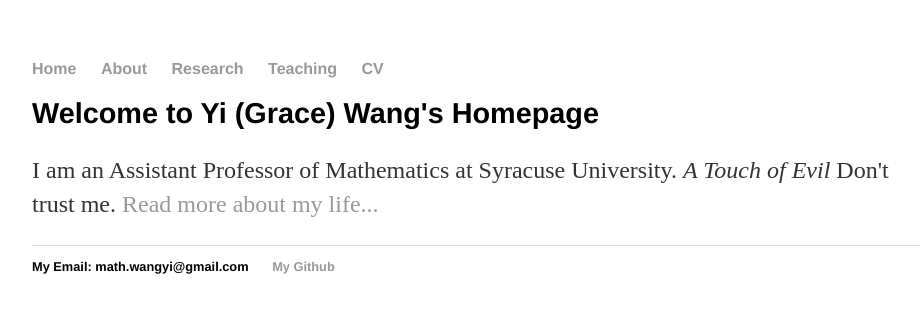
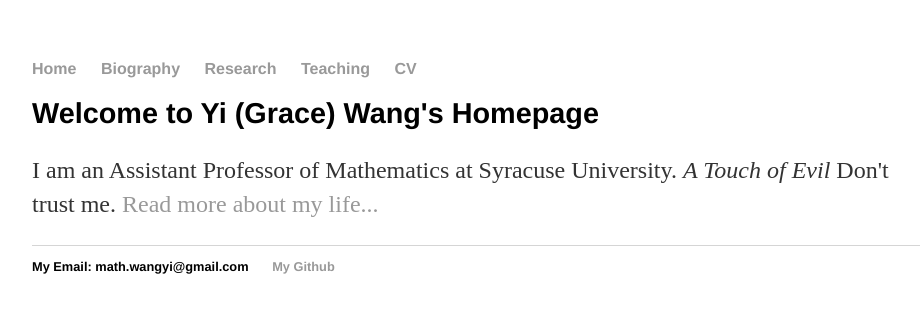
Before and after one commit to mathGrace/mathGrace.github.io, a Jekyll site: the page index.html, which Jekyll copies as it is, in a window 1280 px wide. Shown: the top 313 px of the page, without its empty margins (160-1080 px from the left). Built offline with Jekyll 4.4.1, drawn with Linux system fonts in a browser that asks for light colours.

Commit message:
Update index.html

```diff
--- a/index.html
+++ b/index.html
@@ -9,7 +9,7 @@
 		<nav>
     		<ul>
         		<li><a href="/">Home</a></li>
-	        	<li><a href="/about">About</a></li>
+	        	<li><a href="/about">Biography</a></li>
 			<li><a href="/research">Research</a></li>
 			<li><a href="/teaching">Teaching</a></li>
         		<li><a href="/cv">CV</a></li>
```
